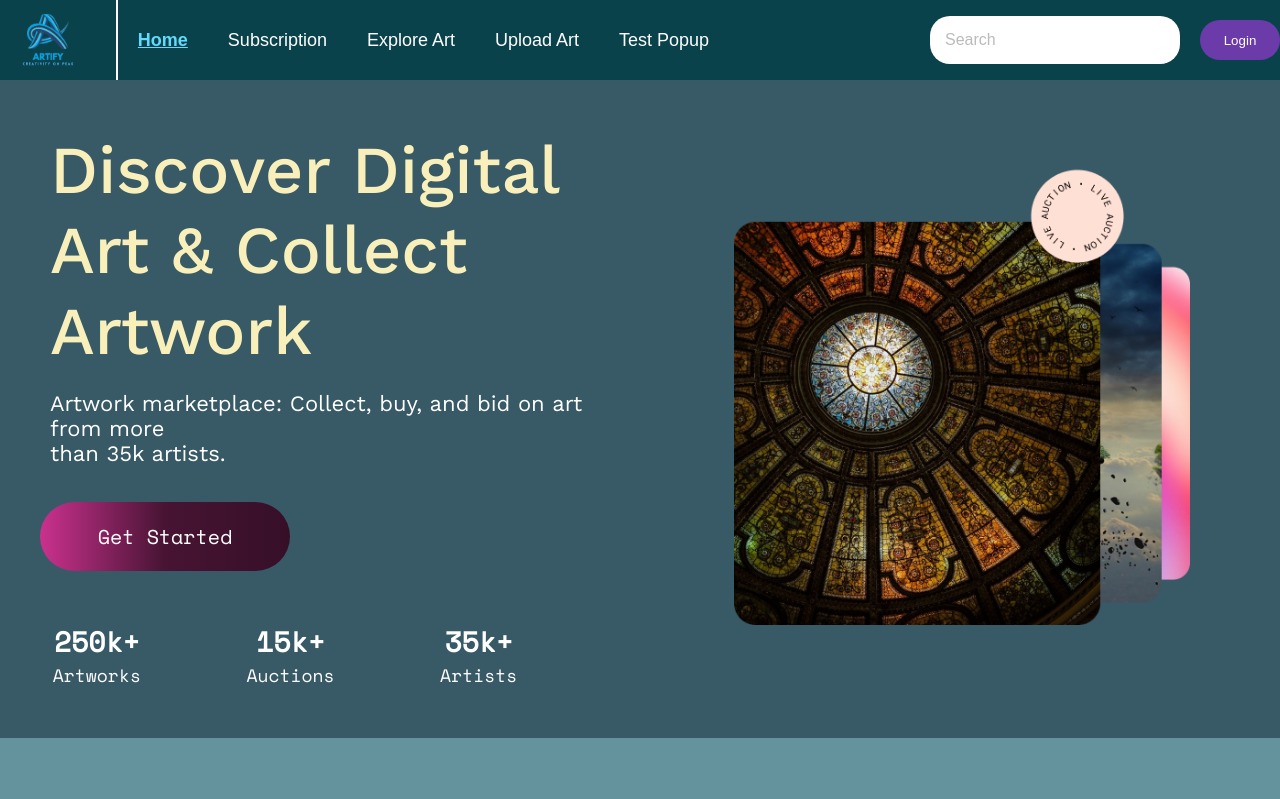
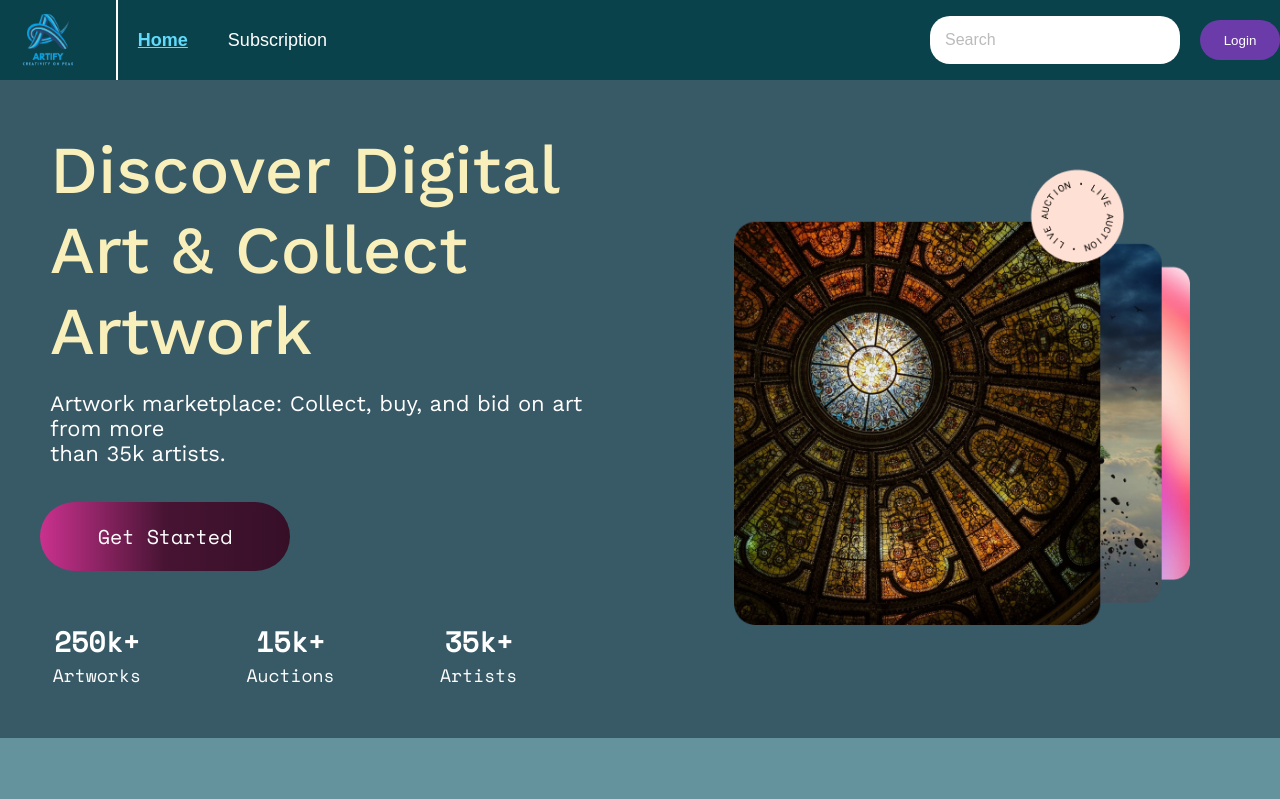
Before and after one commit to Prajjwal1411/Artify, a React (Create React App) app in the folder fe-artify/client/: page / in a window 1280 px wide. Shown: the top 799 px of the page. Built offline with nearby package versions, Linux system fonts and the light colour scheme.

Commit message:
Artify-42 | Add validation to navbar to show only required links

```diff
--- a/fe-artify/client/src/Reusables/Header.js
+++ b/fe-artify/client/src/Reusables/Header.js
@@ -8,11 +8,16 @@ const Header = () => {
   const [activeLink, setActiveLink] = useState('Home');
 
   const navigate = useNavigate();
+
+  let userID=localStorage.getItem('userID') || null;
+  console.log(userID)
   const handleLinkClick = (link) => {
     setActiveLink(link)
   };
 
   return (
+
+    userID!==null ?
     <header className="header">
       <img src={logo} alt="Artify Logo" className="logo" onClick={()=>{navigate('/')}}/>
       <div className="vertical-line"></div>
@@ -74,6 +79,43 @@ const Header = () => {
       </div>
       <button className="login-button" onClick={()=>{navigate('/login')}}>Login</button>
     </header>
+
+    :
+    <header className="header">
+    <img src={logo} alt="Artify Logo" className="logo" onClick={()=>{navigate('/')}}/>
+    <div className="vertical-line"></div>
+    <nav className="navigation">
+      <ul>
+        <li>
+          <a
+            href="#home"
+            className={activeLink === 'Home' ? 'active' : ''}
+            onClick={() => handleLinkClick('/')}
+          >
+            Home
+          </a>
+        </li>
+        <li>
+            <a
+              href="/subscription"
+              className={activeLink === 'Subscription' ? 'active' : ''}
+              onClick={() => handleLinkClick('/subscription')}
+            >
+              Subscription
+            </a>
+          </li>
+
+      </ul>
+    </nav>
+    <div className="search-container">
+      <input
+        type="text"
+        className="search-input"
+        placeholder="Search"
+      />
+    </div>
+    <button className="login-button" onClick={()=>{navigate('/login')}}>Login</button>
+  </header>
   );
 };
 
```
